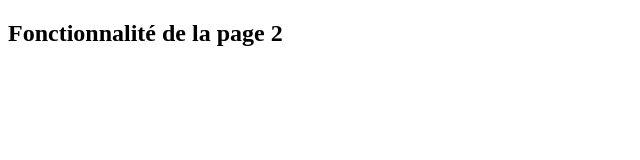
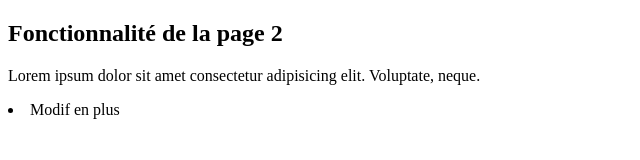
Before and after one commit to DaoudaSag/repo-online, a plain HTML site: page page2.html in a window 1280 px wide. Shown: the whole page, without its empty margins (0-640 px from the left). Drawn offline with Linux system fonts and the light colour scheme.

Commit message:
modif page 2

```diff
--- a/page2.html
+++ b/page2.html
@@ -7,5 +7,7 @@
 </head>
 <body>
     <h2> Fonctionnalité de la page 2</h2>
+    <p>Lorem ipsum dolor sit amet consectetur adipisicing elit. Voluptate, neque.</p>
+    <li>Modif en plus</li>
 </body>
 </html>
```
